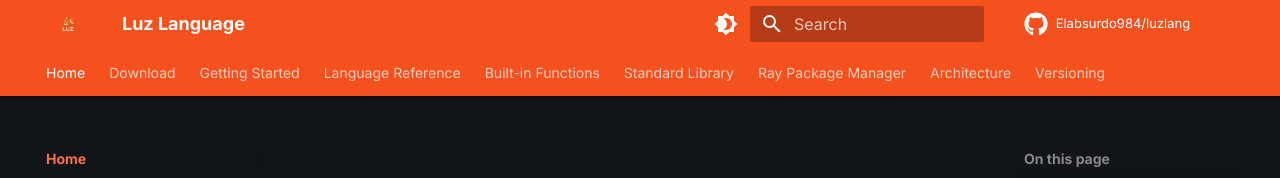
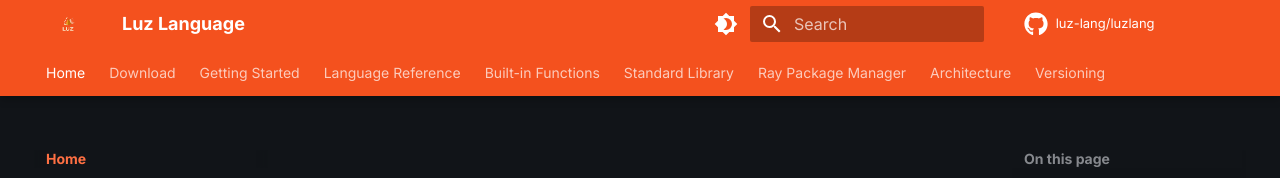
Before and after one commit to luz-lang/luzdocs, an MkDocs documentation site: the page built from docs/index.md, in a window 1280 px wide. Shown: the top 178 px of the page. Built offline with MkDocs 1.6.1 and Material for MkDocs 9.7.7, drawn with Linux system fonts in a browser that asks for light colours; comment, search, counter and statistics services are not loaded.

Commit message:
Update site and repo URLs to luz-lang org

```diff
--- a/mkdocs.yml
+++ b/mkdocs.yml
@@ -1,8 +1,8 @@
 site_name: Luz Language
 site_description: Luz is an open-source interpreted programming language written in Python. Clean syntax, OOP, closures, pattern matching, error handling, and a built-in package manager.
-site_url: https://elabsurdo984.github.io/luzlang/
-repo_url: https://github.com/Elabsurdo984/luzlang
-repo_name: Elabsurdo984/luzlang
+site_url: https://luz-lang.github.io/luzdocs/
+repo_url: https://github.com/luz-lang/luzlang
+repo_name: luz-lang/luzlang
 
 theme:
   name: material
```
